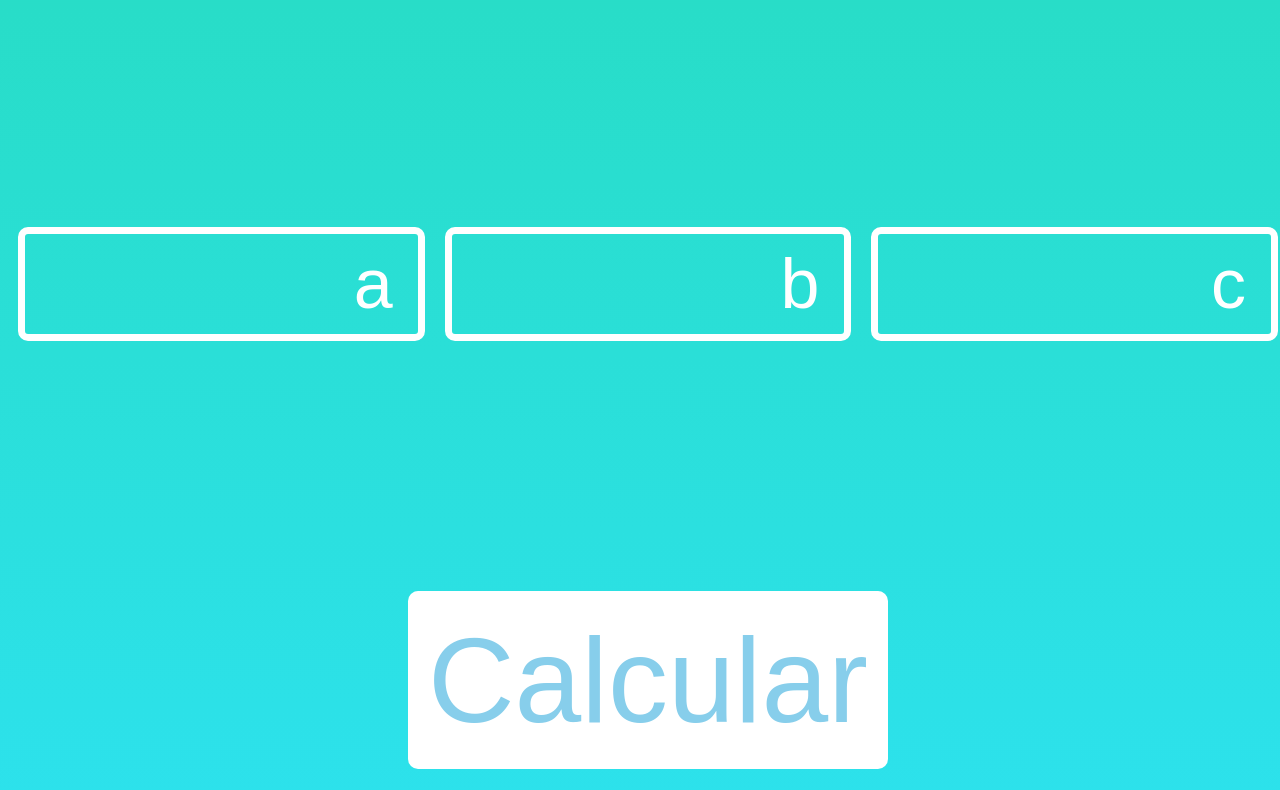
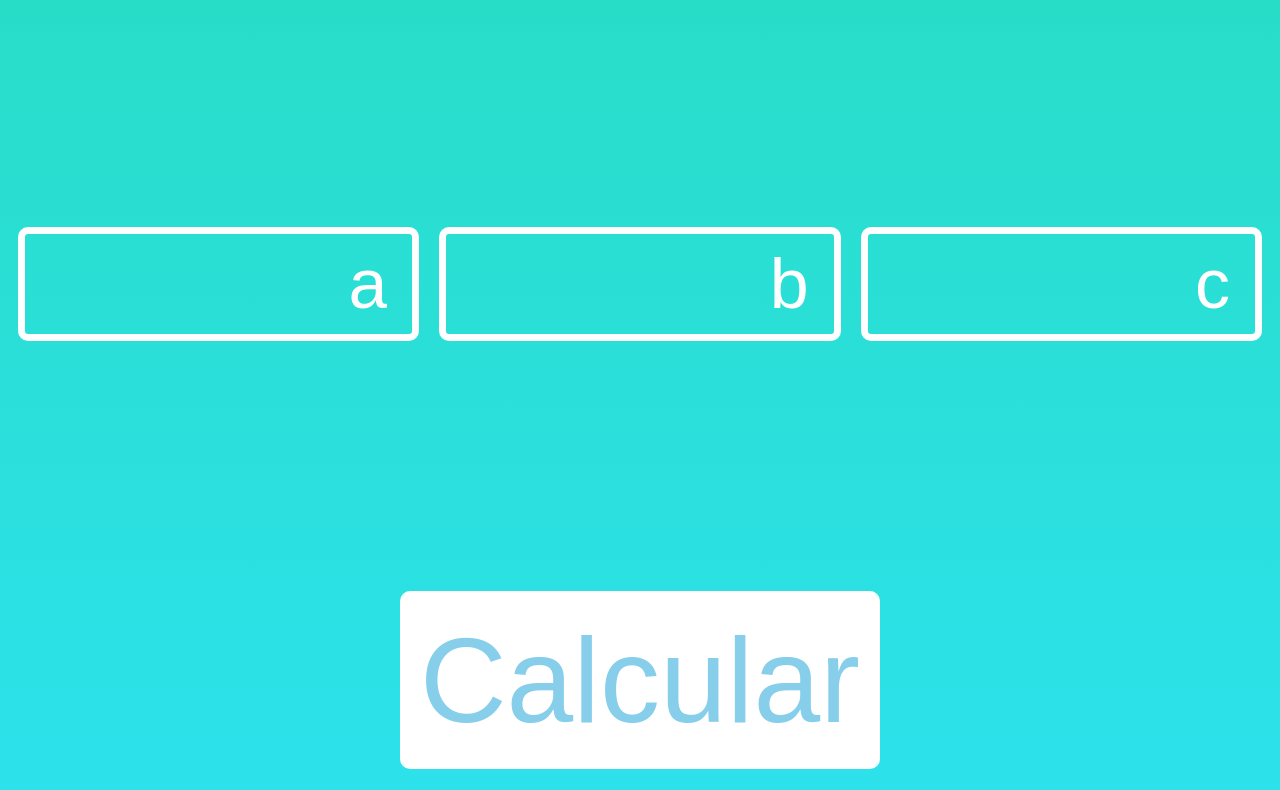
Before and after one commit to luba2003/bhaskara, a plain HTML site: page index.html in a window 1280 px wide. Shown: the part 171-961 px from the top of the page. Drawn offline with Linux system fonts and the light colour scheme.

Commit message:
Update estilos.css

```diff
--- a/estilos.css
+++ b/estilos.css
@@ -1,7 +1,6 @@
 body {
     background: linear-gradient(0deg, rgba(47,228,255,1) 0%, rgba(39,220,192,1) 100%);
-    width:100%;
-    height:100%;
+    min-height:100%;
 }
 
 .cdiv {
```
